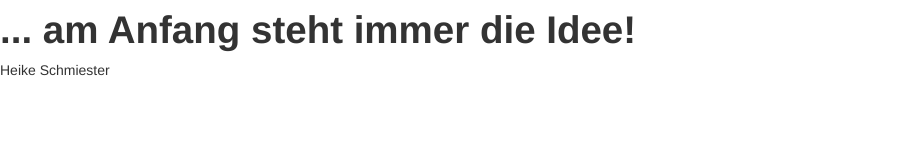
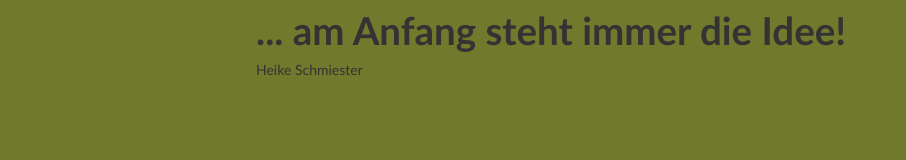
Before and after one commit to hschmiester/bootstrap, a plain HTML site: page index.html in a window 1280 px wide. Shown: the whole page, without its empty margins (0-906 px from the left). Drawn offline with nearby package versions, Linux system fonts and the light colour scheme.

Commit message:
Vierter commit

```diff
--- a/index.html
+++ b/index.html
@@ -4,13 +4,24 @@
     <title>my first project on cctrl</title>
     <meta name="viewport" content="width=device-width, initial-scale=1.0">
     <!-- Bootstrap -->
-    <link href="css/bootstrap.min.css" rel="stylesheet" media="screen">
+    <link href="css/bootstrap.min.css" rel="stylesheet" media="screen" type="text/css">
+    <style type="text/css">
+    body {
+    padding:0;
+    position:relative;
+    width:768px;
+    font-family:"trebuchet ms",helvetica,arial,sans-serif;
+    margin:10px auto;
+    background: #71792c
+    }
+    </style>
   </head>
   <body>
     <h1>... am Anfang steht immer die Idee!</h1>
 
     <p>Heike Schmiester</p>
-    <script src="http://code.jquery.com/jquery.js"></script>
-    <script src="js/bootstrap.min.js"></script>
+    <script src="http://code.jquery.com/jquery.js" type="text/javascript">
+    <script src="js/bootstrap.min.js" type="text/javascript">
+    </script>
   </body>
 </html>
```
